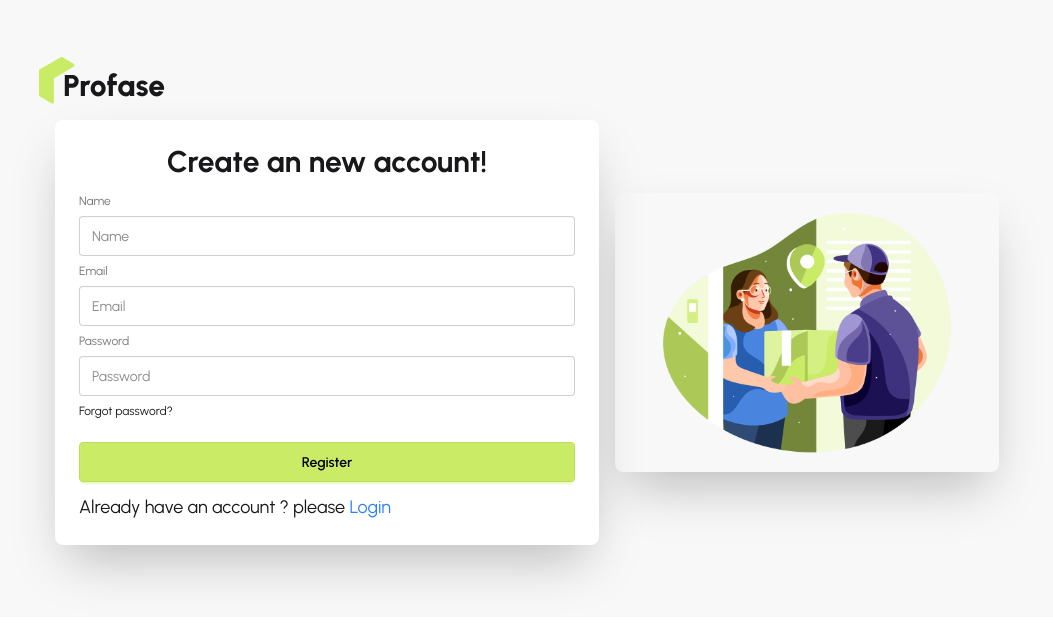
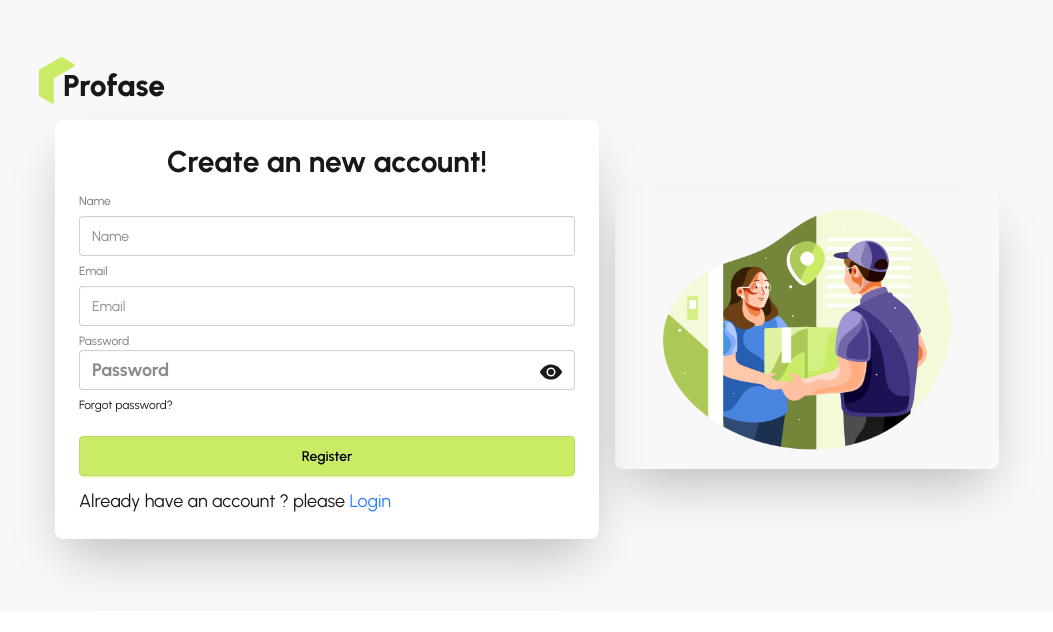
Before and after one commit to rjriajul1/profast-client, a React (Vite) app: page /register in a window 1280 px wide. Shown: the top 632 px of the page, without its empty margins (33-1086 px from the left). Built offline with nearby package versions, Linux system fonts and the light colour scheme; no server answers.

Commit message:
some problem fix auth related and implement new a thing forget password

```diff
--- a/src/contexts/authcontext/AuthProvider.jsx
+++ b/src/contexts/authcontext/AuthProvider.jsx
@@ -4,6 +4,7 @@ import {
   createUserWithEmailAndPassword,
   GoogleAuthProvider,
   onAuthStateChanged,
+  sendPasswordResetEmail,
   signInWithEmailAndPassword,
   signInWithPopup,
   signOut,
@@ -16,24 +17,34 @@ const AuthProvider = ({ children }) => {
   const [loading, setLoading] = useState(true);
   const [user, setUser] = useState(null);
   console.log(user);
+
+  // create an account with email and password
   const userCreate = (email, password) => {
     setLoading(true);
     return createUserWithEmailAndPassword(auth, email, password);
   };
 
+  // sing in user with password and email
   const signInUser = (email, password) => {
     setLoading(true);
     return signInWithEmailAndPassword(auth, email, password);
   };
 
+  // login with google
   const loginWithGoogle = () => {
     return signInWithPopup(auth, googleProvider)
   }
 
+  // sign out user
   const userSignOut = () => {
     setLoading(true);
     return signOut(auth);
   };
+
+  // reset password
+  const resetPassword = (email) => {
+    return sendPasswordResetEmail(auth, email)
+  }
 
   useEffect(() => {
     const unSubscribe = onAuthStateChanged(auth, (currentUser) => {
@@ -50,7 +61,8 @@ const AuthProvider = ({ children }) => {
     userSignOut,
     user,
     loading,
-    loginWithGoogle
+    loginWithGoogle,
+    resetPassword
   };
   return <AuthContext value={userInfo}>{children}</AuthContext>;
 };
--- a/src/pages/authcation/login/Login.jsx
+++ b/src/pages/authcation/login/Login.jsx
@@ -1,19 +1,24 @@
-import React from "react";
+import React, { useState } from "react";
 import { useForm } from "react-hook-form";
 import { Link } from "react-router";
 import useAuth from "../../../hooks/useAuth";
 import GoogleLogin from "../../../socalLogin/GoogleLogin";
 import Swal from "sweetalert2";
 import { toast } from "react-toastify";
+import { IoEyeSharp } from "react-icons/io5";
+import { FaEyeSlash } from "react-icons/fa";
 import {useLocation, useNavigate } from "react-router";
 const Login = () => {
-  const { signInUser } = useAuth();
+  const { signInUser,resetPassword } = useAuth();
   const location = useLocation()
   const navigate = useNavigate()
+  const [show,setShow] = useState(false)
+
 
   const {
     register,
     handleSubmit,
+    getValues,
     formState: { errors },
   } = useForm();
 
@@ -35,6 +40,21 @@ const Login = () => {
       toast.error(error.message)
     })
   };
+
+  const handleResetPass = () => {
+    const email = getValues('email')
+    console.log(email);
+    if(!email){
+      toast.warn('please write your correct email')
+    }
+    resetPassword(email)
+    .then(()=>{
+      toast.success('Reset email sent!!')
+    })
+    .catch(error=> {
+      toast.error(error.message);
+    })
+  }
   return (
     <div className="card bg-base-100 w-full shrink-0 shadow-2xl">
       <div className="card-body">
@@ -53,13 +73,18 @@ const Login = () => {
             <p className="text-red-500 text-[18px]">Email is Required</p>
           )}
           {/* password */}
-          <label className="label">Password</label>
+         <div className="relative">
+           <label className="label">Password</label>
           <input
-            type="password"
-            {...register("password", { required: true, minLength: 6 })}
-            className="input w-full"
+            type={show ? 'text' : 'password'}
+            {...register("password",{required:true, minLength: 6})}
+            className="input w-full font-bold text-[18px] "
             placeholder="Password"
           />
+          <div onClick={()=>setShow(!show)} className="absolute top-7 z-20 right-3">
+            {show ? <FaEyeSlash size={24} /> : <IoEyeSharp size={24}/>}
+          </div>
+         </div>
 
           {errors.password?.type === "required" && (
             <p className="text-red-500 text-[18px]">password is Required</p>
@@ -72,7 +97,7 @@ const Login = () => {
           )}
 
           <div>
-            <a className="link link-hover">Forgot password?</a>
+            <a onClick={handleResetPass} className="link link-hover">Forgot password?</a>
           </div>
           <button className="btn btn-primary text-black mt-4 w-full">
             Login
--- a/src/pages/authcation/register/Register.jsx
+++ b/src/pages/authcation/register/Register.jsx
@@ -1,13 +1,16 @@
-import React from "react";
+import React, { useState } from "react";
 import { useForm } from "react-hook-form";
 import { Link, useNavigate } from "react-router";
 import useAuth from "../../../hooks/useAuth";
 import Swal from "sweetalert2";
 import { toast } from "react-toastify";
+import { FaEyeSlash } from "react-icons/fa";
+import { IoEyeSharp } from "react-icons/io5";
 
 const Register = () => {
   const { userCreate } = useAuth();
   const navigate = useNavigate()
+    const [show,setShow] = useState(false)
 
   const {
     register,
@@ -59,13 +62,18 @@ const Register = () => {
             <p className="text-red-500 text-[18px]">Email is Required</p>
           )}
           {/* password */}
-          <label className="label">Password</label>
+        <div className="relative">
+            <label className="label">Password</label>
           <input
-            type="password"
+            type={show ? 'text' : 'password'}
             {...register("password", { required: true, minLength: 6 })}
-            className="input w-full"
+            className="input w-full text-[18px] font-bold"
             placeholder="Password"
           />
+           <div onClick={()=>setShow(!show)} className="absolute top-7 z-20 right-3">
+                    {show ? <FaEyeSlash size={24} /> : <IoEyeSharp size={24}/>}
+                  </div>
+        </div>
           {errors.password?.type === "required" && (
             <p className="text-red-500 text-[18px]">password is Required</p>
           )}
```
